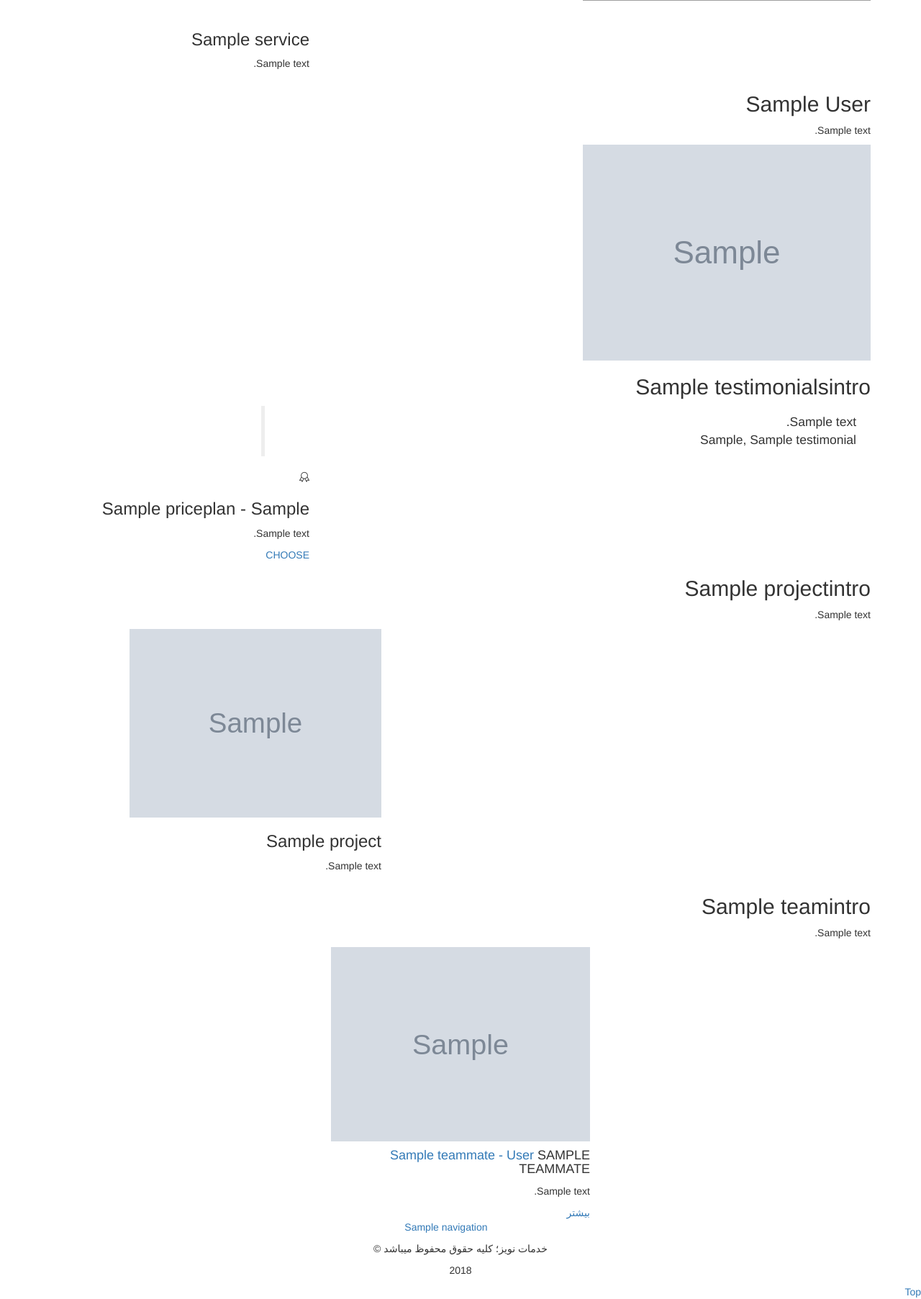
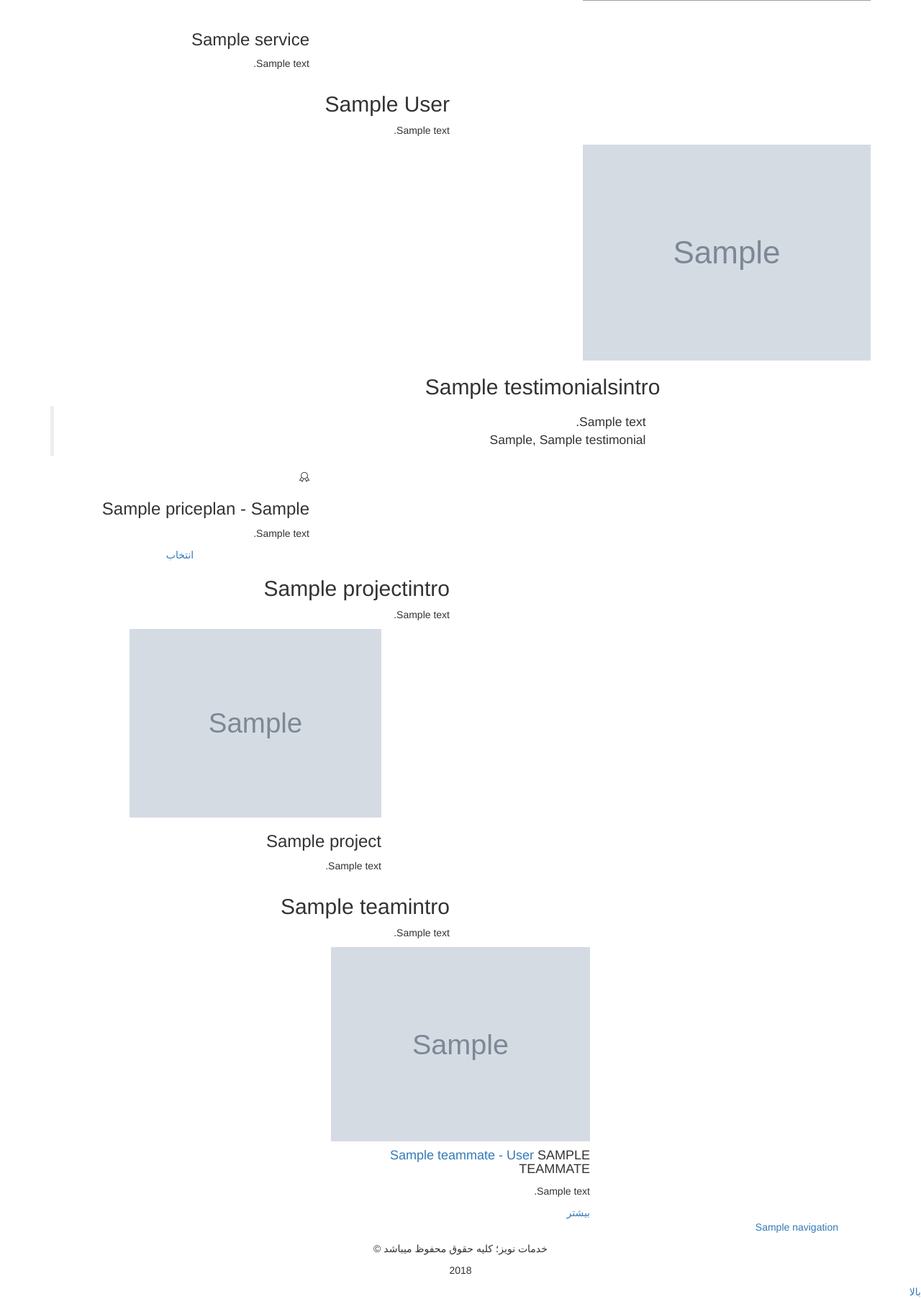
Before and after one commit to esma-eel/noise-services, a Django app: page / in a window 1280 px wide. Shown: the part 300-2105 px from the top of the page at 72% size. Run offline with Django 3.2, Linux system fonts and the light colour scheme; tables that the repository leaves empty hold one stand-in row (values such as "Sample post"); grey boxes marked "Sample" are stand-in pictures; some libraries are stand-ins or nearby versions; grey boxes are pictures that could not be loaded.

Commit message:
little manufacturery changes

```diff
--- a/contact/templates/contact/contact.html
+++ b/contact/templates/contact/contact.html
@@ -19,8 +19,8 @@
 <div class="section-seperator">
     <div class="content-md container">
         <div class="row margin-b-40">
-            <div class="col-sm-6 col-sm-offset-6">
-                <h2>{{contact_intro.title}}</h2>
+            <div class="col-sm-8 col-sm-offset-2">
+                <h2 class="text-center">{{contact_intro.title}}</h2>
                 <p>{{contact_intro.description}}</p>
             </div>
         </div>
@@ -28,7 +28,7 @@
         {% include "components/messages.html" %}
         <br>
         <div class="row">
-            <div class="col-md-5 col-sm-offset-7">
+            <div class="col-md-5 col-sm-offset-3 text-center">
                 <form action="." enctype="multipart/form-data" method="POST">
                     {% csrf_token %}
                     {% for field in contact_form %}
--- a/landing/views.py
+++ b/landing/views.py
@@ -26,7 +26,7 @@ customer_intro = CustomersIntro.objects.filter(active=True).first()
 testimonials = Testimonial.objects.all()
 testimonial_intro = TestimonialsIntro.objects.filter(active=True).first()
 
-price_plans = PricePlan.objects.all()
+price_plans = PricePlan.objects.all().reverse()
 
 projects = Project.objects.all()
 projects_intro = ProjectIntro.objects.filter(active=True).first()
@@ -41,6 +41,7 @@ navigation_footer = Navigation.objects.filter(for_footer=True).all()
 def index(request):
 
     projects = Project.objects.all()[:3]
+    price_plans = PricePlan.objects.all()[:3]
 
     contextvar = {
         'text': 'this is text wiitch',
--- a/noise_project/templates/base.html
+++ b/noise_project/templates/base.html
@@ -7,13 +7,14 @@
 
 <head>
     {% load static %}
+    {% load compress %}
     <meta charset="utf-8" />
-    <title>{% block title %} Base  {% endblock %}</title>
+    <title>{% block title %} خانه  {% endblock %}</title>
     <meta http-equiv="X-UA-Compatible" content="IE=edge">
     <meta content="width=device-width, initial-scale=1" name="viewport" />
     <meta content="" name="description" />
     <meta content="Esmaeel Komijani" name="author" />
-
+    {% compress css %}
     <!-- GLOBAL MANDATORY STYLES -->
     <link href="http://fonts.googleapis.com/css?family=Hind:300,400,500,600,700" rel="stylesheet" type="text/css">
     <link href="{% static 'main/vendor/simple-line-icons/simple-line-icons.min.css' %}" rel="stylesheet" type="text/css" />
@@ -29,6 +30,7 @@
     <!-- <link href="css/layout-rtl.css" rel="stylesheet" type="text/css" /> -->
     <link href="{% static 'main/css/rtl.css' %}" rel="stylesheet" type="text/css" />
     <link rel="stylesheet" href="{% static 'main/css/master.css' %}" rel="stylesheet" type="text/css">
+    {% endcompress %}
 
     {% block stylesheet %}
 
@@ -59,9 +61,9 @@
     <!--========== FOOTER ==========-->
     {% include 'components/footer.html' %}
     <!--========== END FOOTER ==========-->
-
+    {% compress js %}
     <!-- Back To Top -->
-    <a href="javascript:void(0);" class="js-back-to-top back-to-top">Top</a>
+    <a href="javascript:void(0);" class="js-back-to-top back-to-top">بالا</a>
 
     <!-- JAVASCRIPTS(Load javascripts at bottom, this will reduce page load time) -->
     <!-- CORE PLUGINS -->
@@ -83,7 +85,7 @@
     <script src="{% static 'main/js/components/wow.min.js' %}" type="text/javascript"></script>
     <script src="{% static 'main/js/components/swiper.min.js' %}" type="text/javascript"></script>
     <script src="{% static 'main/js/components/masonry.min.js' %}" type="text/javascript"></script>
-
+    {% endcompress %}
     {% block javascript %}
 
     {% endblock  %}
--- a/noise_project/templates/components/clients.html
+++ b/noise_project/templates/components/clients.html
@@ -1,7 +1,7 @@
 <!-- Clients -->
 <div class="content-md container">
     <div class="row margin-b-40">
-        <div class="col-sm-6 col-sm-offset-6">
+        <div class="col-sm-6 ">
             <h2>{{customer_intro.title}}</h2>
             <p>{{customer_intro.description}}</p>
         </div>
--- a/noise_project/templates/components/footer.html
+++ b/noise_project/templates/components/footer.html
@@ -5,15 +5,6 @@
     <div class="section-seperator">
         <div class="content-md container">
             <div class="row">
-                <div class="col-sm-7 sm-margin-b-30">
-                    <!-- List -->
-                    <ul class="list-unstyled footer-list list-inline">
-                        {% for nav_item in navigation_footer %}
-                        <li class="footer-list-item"><a target="_blank" href="{% if nav_item.url %} {% url '{{nav_item.url}}' %} {% else %} {{nav_item.full_url}} {% endif %}">{{nav_item.name}}</a></li>
-                        {% endfor %}
-                    </ul>
-                    <!-- End List -->
-                </div>
 
                 <div class="col-sm-5 sm-margin-b-30">
                     <!-- List -->
@@ -25,6 +16,18 @@
                     </ul>
                     <!-- End List -->
                 </div>
+
+
+                <div class="col-sm-7 sm-margin-b-30">
+                    <!-- List -->
+                    <ul class="list-unstyled footer-list list-inline">
+                        {% for nav_item in navigation_footer %}
+                        <li class="footer-list-item"><a target="_blank" href="{% if nav_item.url %} {% url '{{nav_item.url}}' %} {% else %} {{nav_item.full_url}} {% endif %}">{{nav_item.name}}</a></li>
+                        {% endfor %}
+                    </ul>
+                    <!-- End List -->
+                </div>
+
             </div>
             <!--// end row -->
         </div>
--- a/noise_project/templates/components/messages.html
+++ b/noise_project/templates/components/messages.html
@@ -1,5 +1,5 @@
 {% if messages %}
-<ul class="messages list-unstyled col-md-8 col-md-offset-4">
+<ul class="messages list-unstyled col-md-8 col-sm-offset-2">
     {% for message in messages %}
     <li{% if message.tags %} class="alert alert-{{ message.tags }}"{% endif %}>{{ message }}</li>
     {% endfor %}
--- a/noise_project/templates/components/navbar.html
+++ b/noise_project/templates/components/navbar.html
@@ -24,7 +24,7 @@
                 <div class="menu-container">
                     <ul class="navbar-nav navbar-nav-right">
                         <!-- Link -->
-                        {% for nav_item in navigation_links reversed %}
+                        {% for nav_item in navigation_links %}
                         <li class="nav-item">
                             <a class="nav-item-child {% if request.path.url == nav_item.full_url %} active {% endif %}" href="{{nav_item.full_url}}">
                                 {{nav_item.name}}
--- a/noise_project/templates/components/pricing.html
+++ b/noise_project/templates/components/pricing.html
@@ -2,10 +2,10 @@
 <div class="bg-color-sky-light">
     <div class="content-lg container">
         <div class="row row-space-1">
-            {% for priceplan in price_plans reversed %}
+            {% for priceplan in price_plans %}
             <div class="col-sm-4 sm-margin-b-2">
                 <!-- Pricing -->
-                <div class="pricing {% if priceplan.is_special %} active{% endif %}">
+                <div class="pricing {% if priceplan.is_special %} pricing-active {% endif %}">
                     <div class="margin-b-30">
                         <i class="pricing-icon icon-badge"></i>
                         <h3>{{priceplan.name}} - {{priceplan.price}}</h3>
@@ -18,10 +18,14 @@
 
 
                     </ul>
-                    <a href="pricing.html" class="btn-theme btn-theme-sm btn-default-bg text-uppercase">Choose</a>
+                    <div class="text-center">
+                        <a href="{% url 'contact' %}" class="btn-theme btn-theme-sm btn-default-bg text-uppercase">انتخاب</a>
+                    </div>
                 </div>
                 <!-- End Pricing -->
             </div>
+
+            {% cycle "" "" "</div><div class='row'>" %}
             {% endfor %}
         </div>
         <!--// end row -->
--- a/noise_project/templates/components/team.html
+++ b/noise_project/templates/components/team.html
@@ -2,7 +2,7 @@
 <div class="bg-color-sky-light">
         <div class="content-md container">
             <div class="row margin-b-40">
-                <div class="col-sm-6 col-sm-offset-6">
+                <div class="col-sm-6">
                     <h2>{{team_mates_intro.title}}</h2>
                     <p>{{team_mates_intro.description}}</p>
                 </div>
@@ -20,7 +20,7 @@
                             <img class="img-responsive" src="{{team_mate.picture_small.url}}" alt="{{team_mate.name}}">
                         </div>
                     </div>
-                    <h4><a href="#">{{team_mate.name}} - {{team_mate.last_name}}</a> <span class="text-uppercase margin-l-20">{{team_mate.job_title}}</span> </h4>
+                    <h4><a href="{{team_mate.get_absolute_url}}">{{team_mate.name}} - {{team_mate.last_name}}</a> <span class="text-uppercase margin-l-20">{{team_mate.job_title}}</span> </h4>
                     <p>{{team_mate.description}}</p>
 
                     <a class="link" href="{{team_mate.get_absolute_url}}">بیشتر</a>
--- a/noise_project/templates/components/testimonial.html
+++ b/noise_project/templates/components/testimonial.html
@@ -1,7 +1,7 @@
 <!-- Testimonials -->
 <div class="content-md container">
     <div class="row">
-        <div class="col-sm-9 col-sm-offset-3">
+        <div class="col-sm-9">
             <h2>{{testimonial_intro.title}}</h2>
 
             <!-- Swiper Testimonials -->
--- a/noise_project/templates/components/works.html
+++ b/noise_project/templates/components/works.html
@@ -2,7 +2,7 @@
 <div class="bg-color-sky-light overflow-h">
         <div class="content-md container">
             <div class="row margin-b-40">
-                <div class="col-sm-6 col-sm-offset-6">
+                <div class="col-sm-6">
                     <h2>{{projects_intro.title}}</h2>
                     <p>{{projects_intro.description}}</p>
                 </div>
--- a/pricing/models.py
+++ b/pricing/models.py
@@ -15,7 +15,10 @@ class PricePlan(models.Model):
     # plan_features = models.ManyToManyField('PlanFeature')
     is_special = models.BooleanField(default=False)
     price = models.CharField(max_length=1500)
+    timestamp = models.DateTimeField(auto_now_add=True)
 
+    class Meta:
+        ordering = ('-timestamp',)
 
     def __str__(self):
         return self.name
--- a/projects/models.py
+++ b/projects/models.py
@@ -17,9 +17,13 @@ class Project(models.Model):
     team_mates = models.ManyToManyField('Person', related_name='person_projects')
     technologies = models.ManyToManyField('Technology', related_name='tech_used_in_projects')
     customer = models.CharField(max_length=1500, null=True, blank=True)
+    timestamp = models.DateTimeField(auto_now_add=True)
 
     def __str__(self):
         return self.name
+
+    class Meta:
+        ordering = ('-timestamp',)
 
 
 class ProjectIntro(models.Model):
```
Also changed, not shown: landing/templates/about/about.html (+7 -5 lines), noise_project/settings.py (+16 -2 lines), noise_project/templates/team_base.html (+10 -5 lines), pricing/admin.py (+7 -4 lines), pricing/migrations/0003_auto_20180912_1255.py (added), projects/migrations/0007_auto_20180912_1009.py (added).
